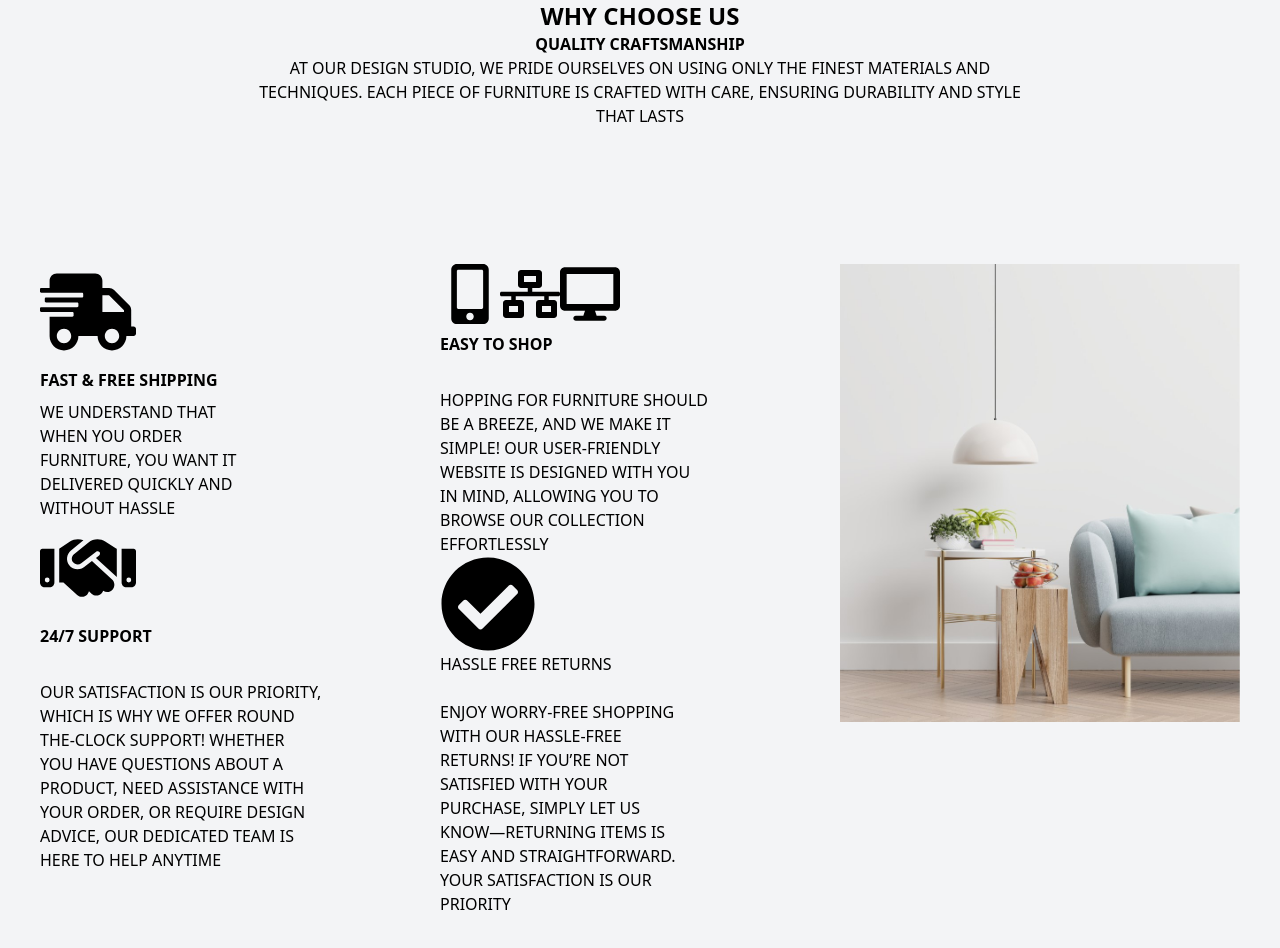
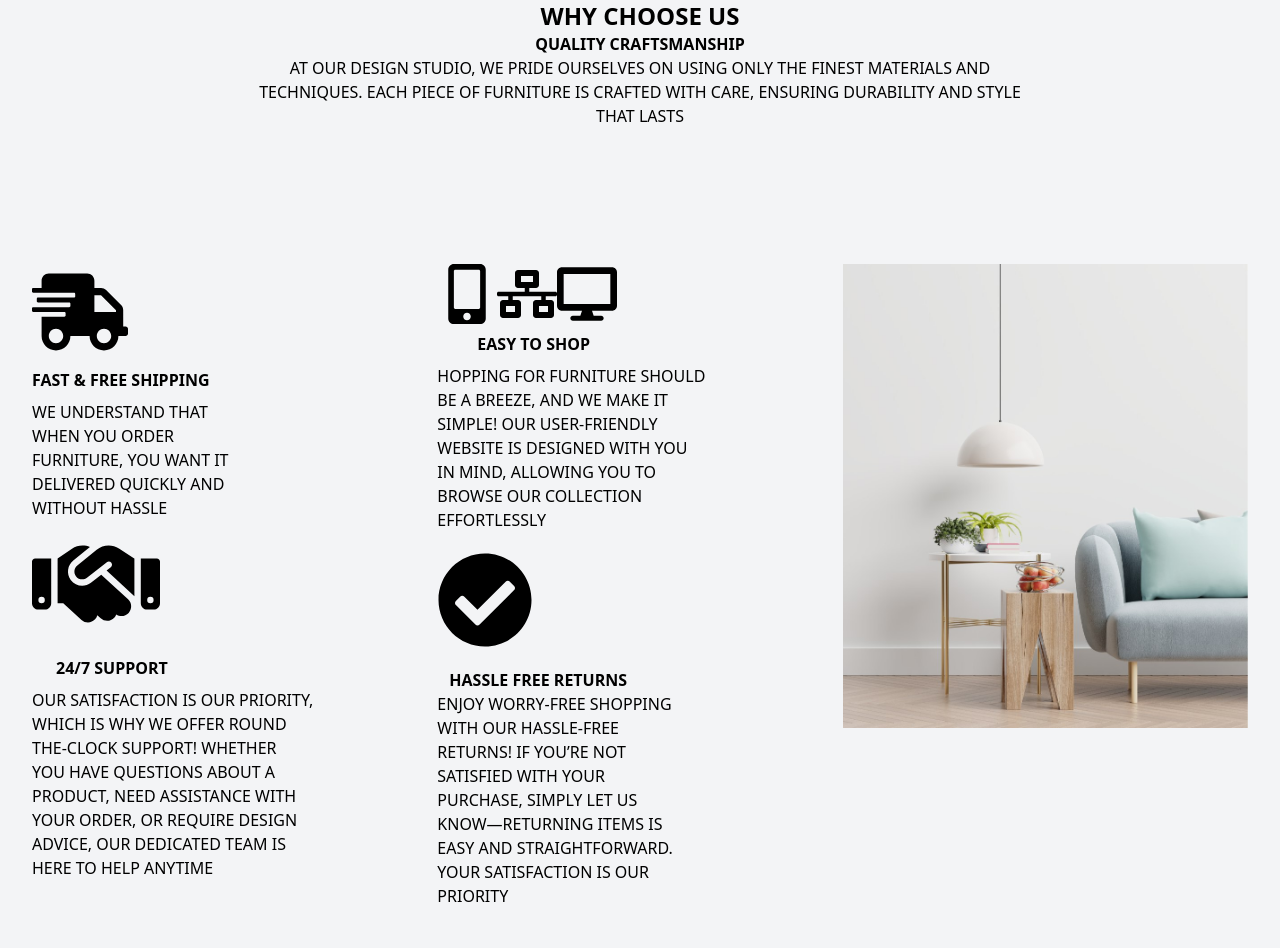
Before and after one commit to Fitsum1101/Demo-project, a React (Create React App) app in the folder furnithure/: page / in a window 1280 px wide. Shown: the top 948 px of the page. Built offline with nearby package versions, Linux system fonts and the light colour scheme.

Commit message:
final of why choose us page

```diff
--- a/furnithure/src/why choose us/Whychooseus.js
+++ b/furnithure/src/why choose us/Whychooseus.js
@@ -6,14 +6,14 @@ import photo from './image/photo.jpg';
 
 export default function Whychooseus() {
   return (
-    <div>
+    <div className='bg-cream-100'>
     <h1 className='text-center font-bold text-2xl  '>  WHY CHOOSE US</h1>
     <h2 className='text-center font-semibold'> QUALITY CRAFTSMANSHIP
 </h2>
 <p className='px-10 text-center mb-24'>AT OUR DESIGN STUDIO, WE PRIDE OURSELVES ON USING ONLY THE FINEST MATERIALS AND<br/>
   TECHNIQUES. EACH PIECE OF FURNITURE IS CRAFTED WITH CARE, ENSURING DURABILITY AND STYLE
  <br/>THAT LASTS</p>
- <div className='grid grid-cols-3 py-10 px-10'>
+ <div className='grid grid-cols-3 py-10 px-8'>
   <div>
   <div>
     <FaShippingFast className='text-8xl filter grayscale'/>
@@ -27,11 +27,10 @@ export default function Whychooseus() {
     </p>
   </div>
   <div>
-    <FaHandshake className='text-8xl '/>
-    <h2 className='font-semibold py-2  '> 24/7 SUPPORT</h2>
+    <FaHandshake className='text-9xl py-2 '/>
+    <h2 className='font-semibold py-2 px-6  '> 24/7 SUPPORT</h2>
     <p>
-
-<br/>OUR SATISFACTION IS OUR PRIORITY,
+OUR SATISFACTION IS OUR PRIORITY,
   <br/>WHICH IS WHY WE OFFER ROUND
    <br/>THE-CLOCK SUPPORT! WHETHER
  <br/>YOU HAVE QUESTIONS ABOUT A
@@ -46,11 +45,11 @@ export default function Whychooseus() {
   <div><div className='flex text-6xl'>
     <FaMobileAlt/><FaNetworkWired/><FaDesktop/>
   </div>
- <h2 className='font-semibold py-2'>
+ <h2 className='font-semibold py-2 px-10'>
  EASY TO SHOP
  </h2>
- <p>
- <br/>HOPPING FOR FURNITURE SHOULD
+ <p className='pb-5'>
+ HOPPING FOR FURNITURE SHOULD
  <br/> BE A BREEZE, AND WE MAKE IT
   <br/>SIMPLE! OUR USER-FRIENDLY
   <br/>WEBSITE IS DESIGNED WITH YOU
@@ -60,11 +59,10 @@ export default function Whychooseus() {
  </p>
   </div>
   <div>
-    <FaCheckCircle className='text-8xl' />
-    <h2>HASSLE FREE RETURNS</h2>
-
+    <FaCheckCircle className='text-8xl ' />
+    <h2 className='font-semibold pt-5 px-3'>HASSLE FREE RETURNS</h2>
     <p>
-    <br/>ENJOY WORRY-FREE SHOPPING
+  ENJOY WORRY-FREE SHOPPING
  <br/>WITH OUR HASSLE-FREE
  <br/>RETURNS! IF YOU’RE NOT
  <br/>SATISFIED WITH YOUR
```
